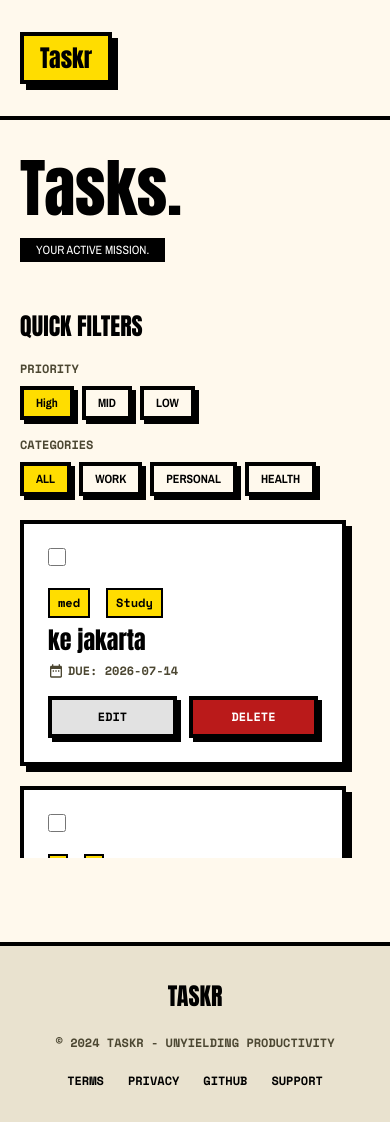
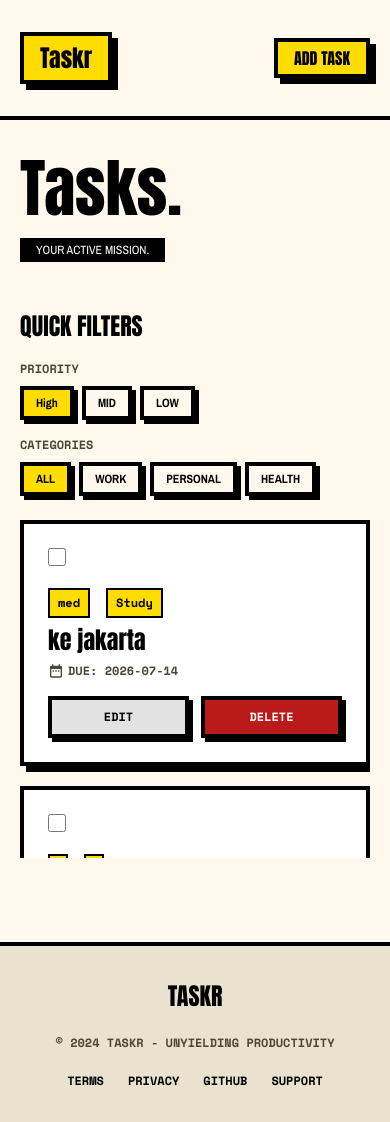
Before and after one commit to Zackyinnova/ToDo-Task-Project, a Flask app: page / in a window 390 px wide. Run offline with Flask 3, Linux system fonts and the light colour scheme; data comes from the database, SQL or seed files in the repository; some libraries are stand-ins or nearby versions.

Commit message:
style: styling for responsive mobile

```diff
--- a/Static/css/style.css
+++ b/Static/css/style.css
@@ -8,6 +8,16 @@
     box-shadow: 0px 0px 0px 0px #000000;
 }
 
+.scrollbar-hide::-webkit-scrollbar {
+    display: none;
+}
+
+.scrollbar-hide {
+    -ms-overflow-style: none;
+    scrollbar-width: none;
+}
+
+
 .ic--baseline-date-range {
   display: inline-block;
   width: 16px;
--- a/templates/index.html
+++ b/templates/index.html
@@ -62,7 +62,7 @@
             </div>
 
             <!--Right navbar-->
-            <div id="btn-addtask" class="hidden md:flex bg-[#ffdd00] py-1 px-4 border-4 border-black shadow-[6px_6px_0px_0px_#000] brutal-btn-hover brutal-btn-active transition-all">
+            <div id="btn-addtask" class=" md:flex bg-[#ffdd00] py-1 px-4 border-4 border-black shadow-[6px_6px_0px_0px_#000] brutal-btn-hover brutal-btn-active transition-all">
                 <P class="font-anton ">ADD TASK</P>
             </div>
         </nav>
@@ -139,7 +139,7 @@
                  </aside>
 
                 <!-- Task list -->
-                <div class="flex flex-col md:w-full gap-5 pr-6 max-h-[40vh] overflow-auto ">
+                <div class="flex flex-col md:w-full gap-5 md:pr-6 max-h-[40vh] scrollbar-hide overflow-auto ">
 
                     {% for item in data %}
                     <div class="flex flex-col flex-start md:items-center bg-white gap-4 border-4 border-black shadow-[6px_6px_0px_0px_#000] py-6 px-6 md:flex-row">
@@ -228,8 +228,8 @@
     </footer>
 
     <!--Overlay add task-->
-    <div id="overlay-addtask" class="hidden bg-black/55 w-full h-full fixed top-0 p-20 justify-center items-center">
-        <div class="border-4 flex flex-col gap-8 border-black bg-[#FFF9ED] w-[46%] p-8 text-10 font-anton shadow-[4px_4px_0px_0px_#000] ">
+    <div id="overlay-addtask" class="hidden bg-black/55 w-full h-full fixed top-0 p-6 md:p-20 justify-center items-center">
+        <div class="border-4 flex flex-col gap-8 border-black bg-[#FFF9ED] w-full md:w-[46%] p-8 text-10 font-anton shadow-[4px_4px_0px_0px_#000] ">
 
             <div class=" w-full">
                 <P class="uppercase text-[40px]">New Mission objective</P>
@@ -255,7 +255,7 @@
                     >
                 </div>
 
-                <div class="flex flex-row gap-6">
+                <div class="flex flex-col md:flex-row gap-6 ">
                     <div class="w-full">
                         <label class="font-space font-bold text-[14px] uppercase">
                             Category
```
